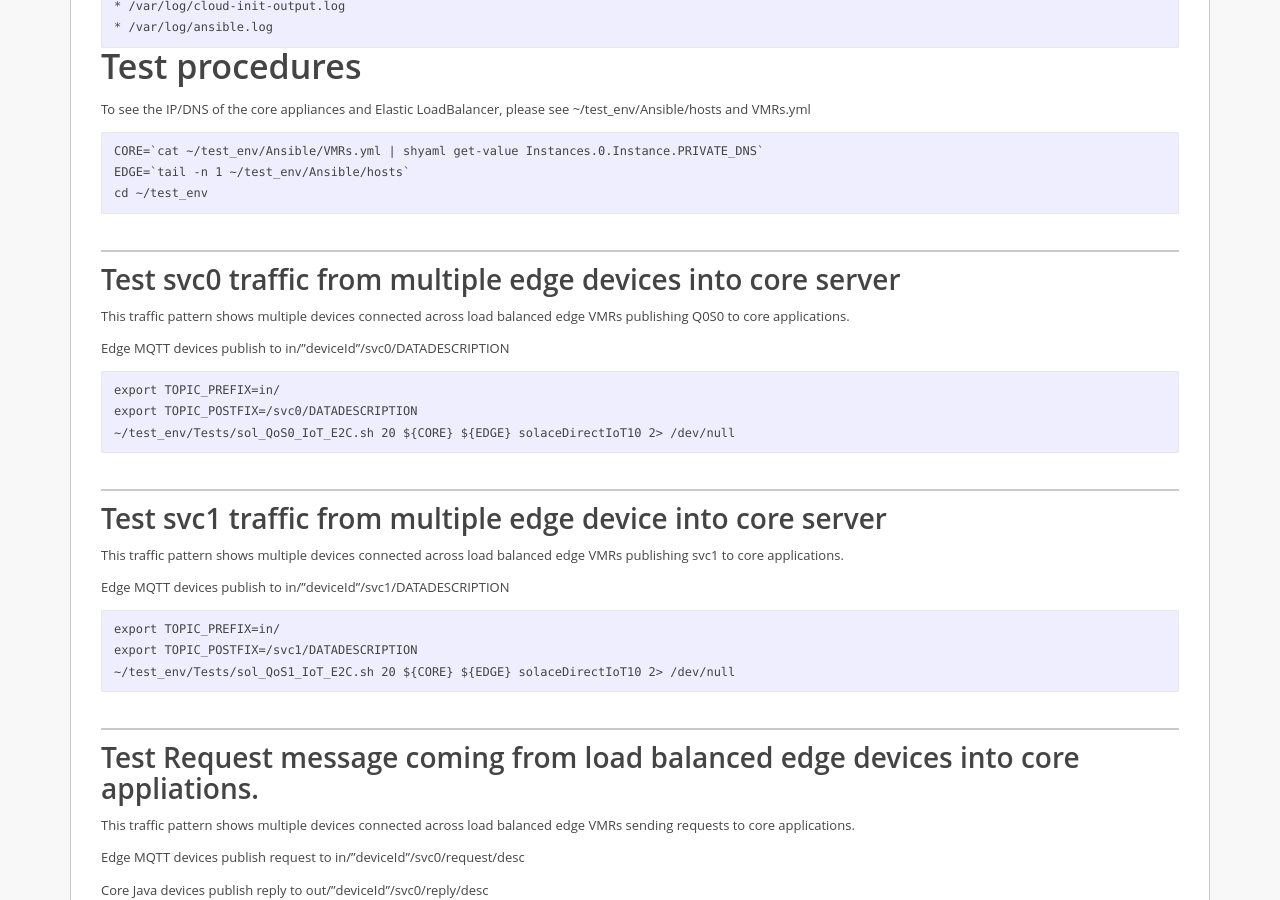
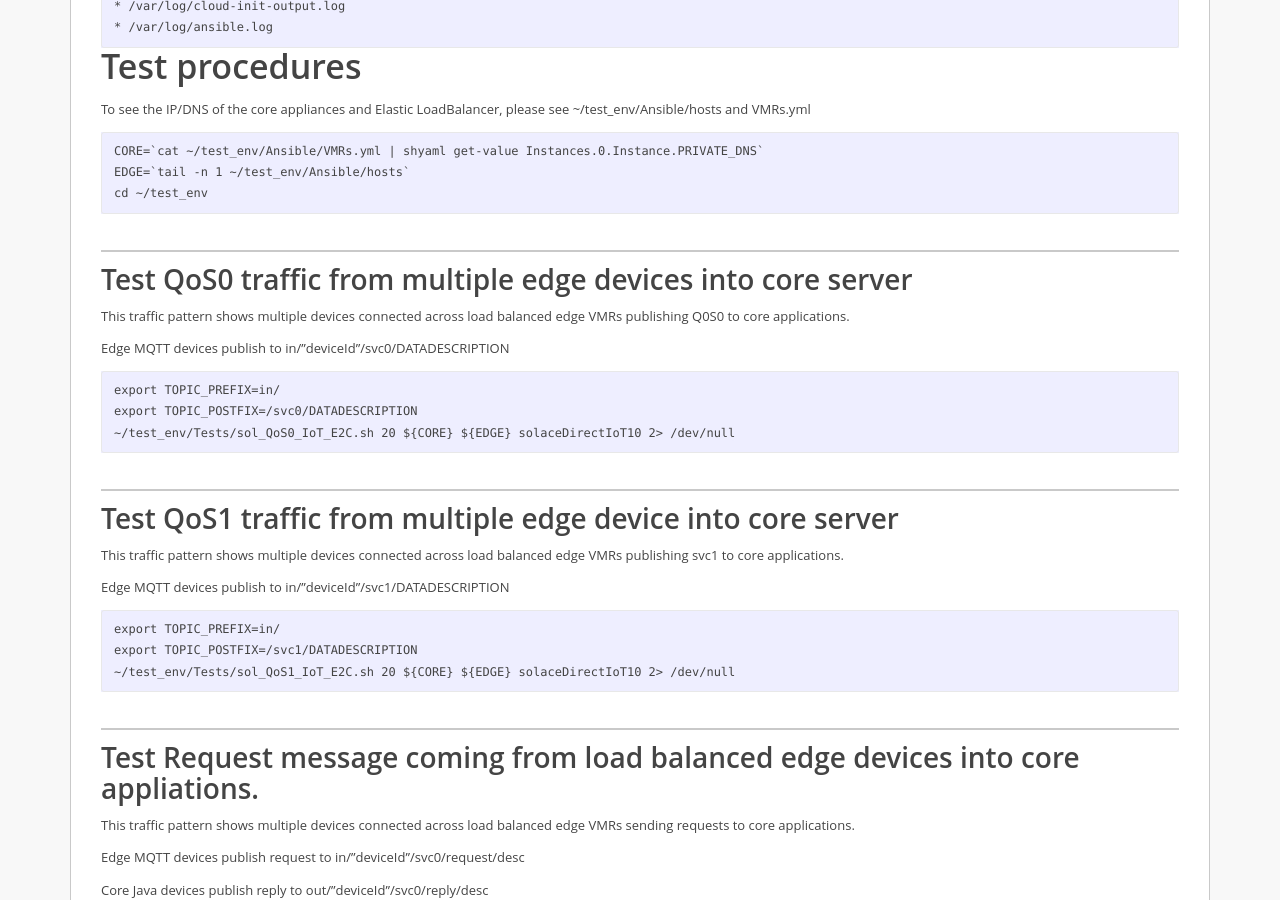
Before and after one commit to SolaceLabs/solace-iot-reference-architecture, a Jekyll site: the page built from docs/index.md, in a window 1280 px wide and 900 px high, scrolled down 6589 px. Built offline with Jekyll 4.4.1, drawn with Linux system fonts in a browser that asks for light colours.

````diff
--- a/docs/index.md
+++ b/docs/index.md
@@ -115,7 +115,7 @@ EDGE=`tail -n 1 ~/test_env/Ansible/hosts`
 cd ~/test_env
 ```
 
-## Test svc0 traffic from multiple edge devices into core server
+## Test QoS0 traffic from multiple edge devices into core server
 
 This traffic pattern shows multiple devices connected across load balanced edge VMRs publishing Q0S0 to core applications.
 
@@ -127,7 +127,7 @@ export TOPIC_POSTFIX=/svc0/DATADESCRIPTION
 ~/test_env/Tests/sol_QoS0_IoT_E2C.sh 20 ${CORE} ${EDGE} solaceDirectIoT10 2> /dev/null
 ```
 
-## Test svc1 traffic from multiple edge device into core server
+## Test QoS1 traffic from multiple edge device into core server
 
 This traffic pattern shows multiple devices connected across load balanced edge VMRs publishing svc1 to core applications.
 
````
